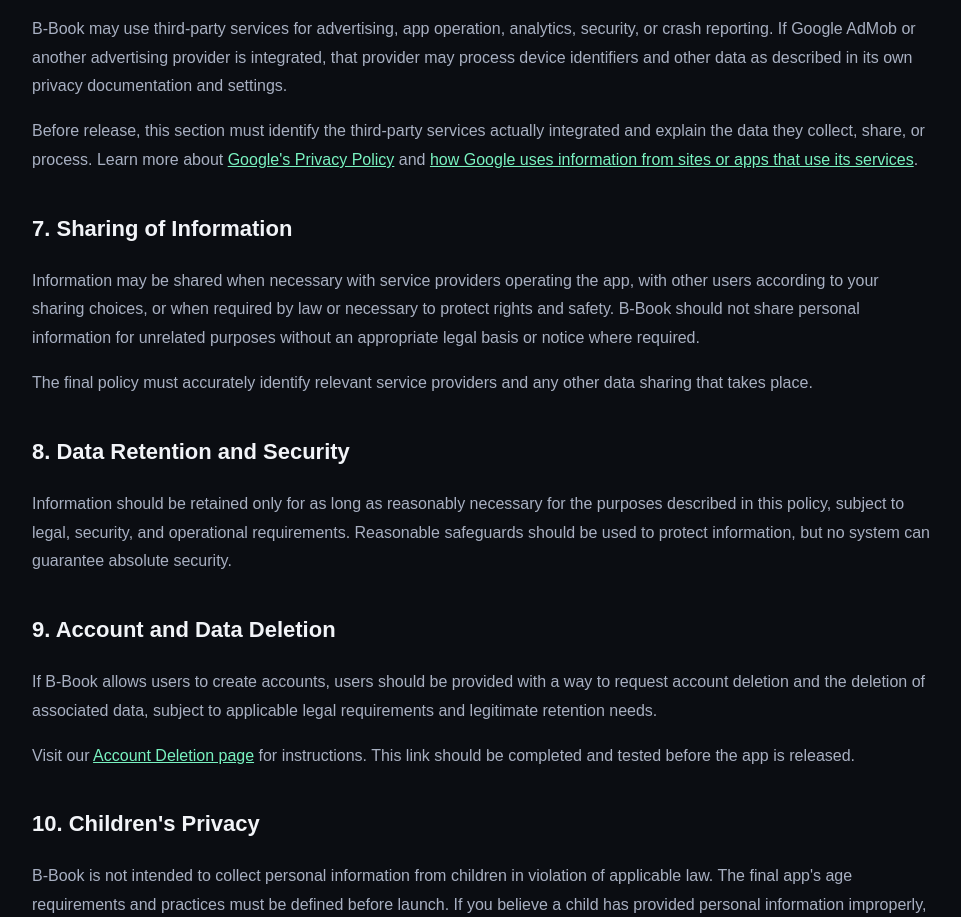
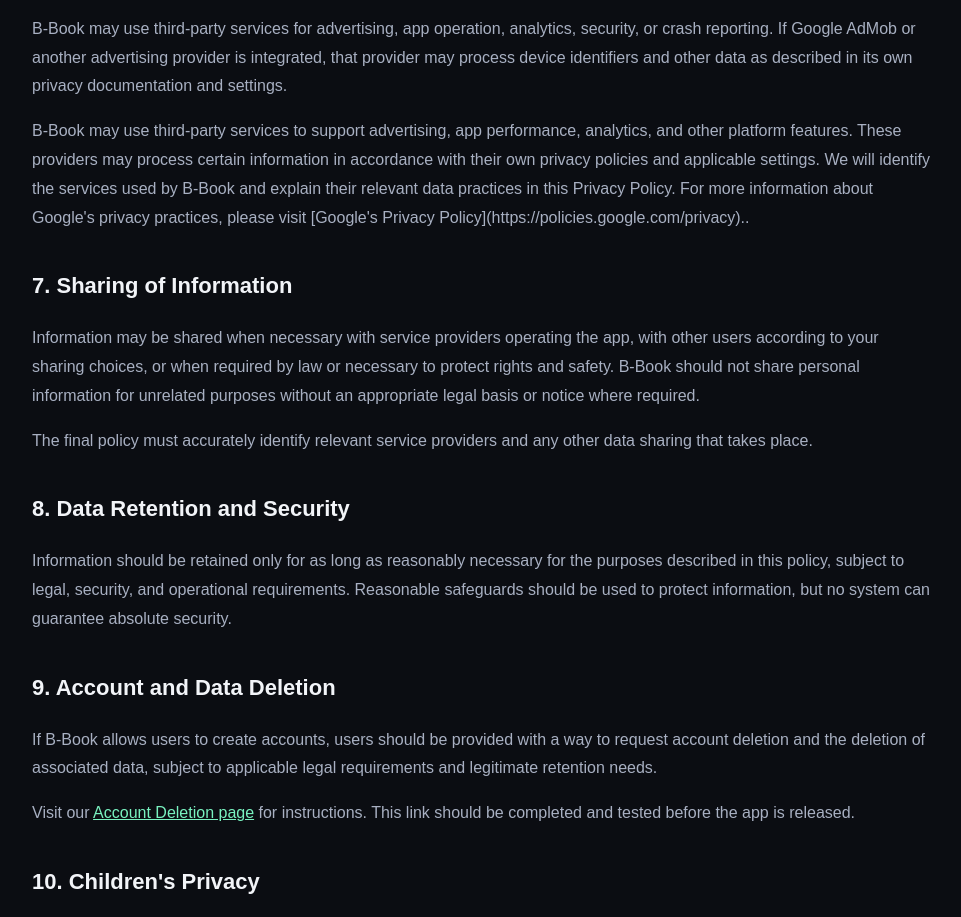
Before and after one commit to bismafatima635-del/b-book-professional, a plain HTML site: page privacy.html in a window 1280 px wide. Shown: the part 1938-2855 px from the top of the page, without its empty margins (158-1119 px from the left). Drawn offline with Linux system fonts and the light colour scheme.

Commit message:
Update privacy.html

```diff
--- a/privacy.html
+++ b/privacy.html
@@ -100,7 +100,7 @@
 
     <h2>6. Advertising and Third-Party Services</h2>
     <p>B-Book may use third-party services for advertising, app operation, analytics, security, or crash reporting. If Google AdMob or another advertising provider is integrated, that provider may process device identifiers and other data as described in its own privacy documentation and settings.</p>
-    <p>Before release, this section must identify the third-party services actually integrated and explain the data they collect, share, or process. Learn more about <a href="https://policies.google.com/privacy" target="_blank" rel="noopener noreferrer">Google's Privacy Policy</a> and <a href="https://policies.google.com/technologies/partner-sites" target="_blank" rel="noopener noreferrer">how Google uses information from sites or apps that use its services</a>.</p>
+    <p>B-Book may use third-party services to support advertising, app performance, analytics, and other platform features. These providers may process certain information in accordance with their own privacy policies and applicable settings. We will identify the services used by B-Book and explain their relevant data practices in this Privacy Policy. For more information about Google's privacy practices, please visit [Google's Privacy Policy](https://policies.google.com/privacy).</a>.</p>
 
     <h2>7. Sharing of Information</h2>
     <p>Information may be shared when necessary with service providers operating the app, with other users according to your sharing choices, or when required by law or necessary to protect rights and safety. B-Book should not share personal information for unrelated purposes without an appropriate legal basis or notice where required.</p>
```
